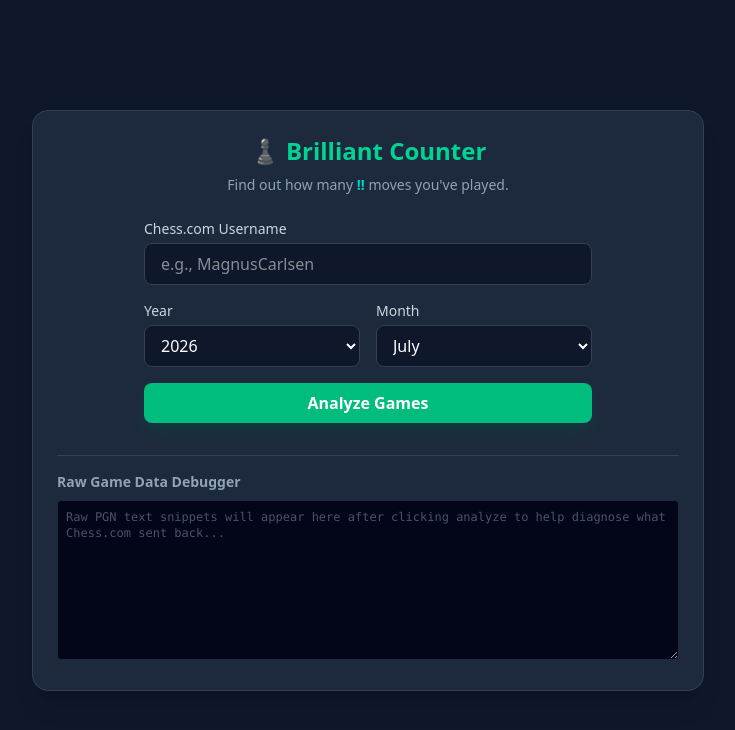
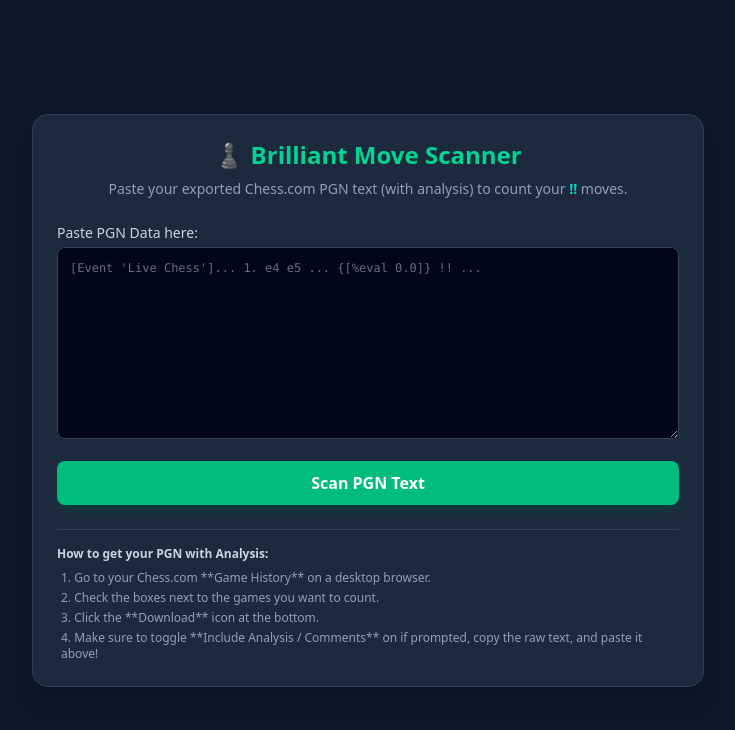
Before and after one commit to nitish-vankina/chessbrilliantcounter, a plain HTML site: page index.html in a window 1280 px wide. Shown: the whole page, without its empty margins (272-1007 px from the left). Drawn offline with nearby package versions, Linux system fonts and the light colour scheme.

Commit message:
Update UI for Brilliant Move Scanner feature

```diff
--- a/index.html
+++ b/index.html
@@ -9,153 +9,72 @@
 <body class="bg-slate-900 text-slate-100 min-h-screen flex flex-col items-center justify-center p-4">
 
     <div class="w-full max-w-2xl bg-slate-800 p-6 rounded-2xl shadow-xl border border-slate-700">
-        <h1 class="text-2xl font-bold text-center mb-2 text-emerald-400">♟️ Brilliant Counter</h1>
-        <p class="text-sm text-slate-400 text-center mb-6">Find out how many <span class="text-teal-400 font-semibold">!!</span> moves you've played.</p>
+        <h1 class="text-2xl font-bold text-center mb-2 text-emerald-400">♟️ Brilliant Move Scanner</h1>
+        <p class="text-sm text-slate-400 text-center mb-6">Paste your exported Chess.com PGN text (with analysis) to count your <span class="text-teal-400 font-semibold">!!</span> moves.</p>
 
-        <div class="space-y-4 max-w-md mx-auto">
+        <div class="space-y-4">
             <div>
-                <label for="username" class="block text-sm font-medium text-slate-300 mb-1">Chess.com Username</label>
-                <input type="text" id="username" placeholder="e.g., MagnusCarlsen"
-                    class="w-full px-4 py-2 bg-slate-900 border border-slate-700 rounded-lg focus:outline-none focus:ring-2 focus:ring-emerald-500 text-white">
+                <label for="pgnInput" class="block text-sm font-medium text-slate-300 mb-1">Paste PGN Data here:</label>
+                <textarea id="pgnInput" class="w-full h-48 p-3 bg-slate-950 text-xs font-mono rounded-lg border border-slate-700 text-slate-300 focus:outline-none focus:ring-2 focus:ring-emerald-500" placeholder="[Event 'Live Chess']... 1. e4 e5 ... {[%eval 0.0]} !! ..."></textarea>
             </div>
 
-            <div class="grid grid-cols-2 gap-4">
-                <div>
-                    <label for="yearSelect" class="block text-sm font-medium text-slate-300 mb-1">Year</label>
-                    <select id="yearSelect" class="w-full px-3 py-2 bg-slate-900 border border-slate-700 rounded-lg focus:outline-none focus:ring-2 focus:ring-emerald-500 text-white"></select>
-                </div>
-                <div>
-                    <label for="monthSelect" class="block text-sm font-medium text-slate-300 mb-1">Month</label>
-                    <select id="monthSelect" class="w-full px-3 py-2 bg-slate-900 border border-slate-700 rounded-lg focus:outline-none focus:ring-2 focus:ring-emerald-500 text-white">
-                        <option value="01">January</option>
-                        <option value="02">February</option>
-                        <option value="03">March</option>
-                        <option value="04">April</option>
-                        <option value="05">May</option>
-                        <option value="06">June</option>
-                        <option value="07">July</option>
-                        <option value="08">August</option>
-                        <option value="09">September</option>
-                        <option value="10">October</option>
-                        <option value="11">November</option>
-                        <option value="12">December</option>
-                    </select>
-                </div>
-            </div>
-
-            <button id="searchBtn" onclick="fetchBrilliantMoves()"
-                class="w-full bg-emerald-500 hover:bg-emerald-600 text-white font-semibold py-2 px-4 rounded-lg transition duration-200 shadow-lg shadow-emerald-900/40">
-                Analyze Games
+            <button id="scanBtn" onclick="scanPgnData()"
+                class="w-full bg-emerald-500 hover:bg-emerald-600 text-white font-semibold py-2.5 px-4 rounded-lg transition duration-200 shadow-lg shadow-emerald-900/40">
+                Scan PGN Text
             </button>
         </div>
 
-        <div id="status" class="mt-4 text-center text-sm text-slate-400 hidden"></div>
-
         <div id="resultCard" class="mt-6 p-6 bg-slate-900 rounded-xl border border-slate-700 text-center hidden max-w-md mx-auto">
-            <h2 class="text-gray-400 uppercase tracking-wider text-xs font-bold">Total Brilliant Moves</h2>
+            <h2 class="text-gray-400 uppercase tracking-wider text-xs font-bold">Total Brilliant Moves Found</h2>
             <p id="brilliantCount" class="text-5xl font-black text-teal-400 my-2">0</p>
-            <p id="gamesAnalyzed" class="text-xs text-slate-500">Across 0 games</p>
+            <p id="gamesAnalyzed" class="text-xs text-slate-500">Scanning complete.</p>
         </div>
 
-        <div class="mt-8 border-t border-slate-700 pt-4">
-            <h3 class="text-sm font-semibold text-slate-400 mb-2">Raw Game Data Debugger</h3>
-            <textarea id="debugBox" readonly class="w-full h-40 p-2 bg-slate-950 text-xs font-mono rounded border border-slate-800 text-slate-400" placeholder="Raw PGN text snippets will appear here after clicking analyze to help diagnose what Chess.com sent back..."></textarea>
+        <div class="mt-6 border-t border-slate-700 pt-4 text-xs text-slate-400 space-y-2">
+            <p class="font-semibold text-slate-300">How to get your PGN with Analysis:</p>
+            <ol class="list-decimal list-inside space-y-1 ml-1">
+                <li>Go to your Chess.com **Game History** on a desktop browser.</li>
+                <li>Check the boxes next to the games you want to count.</li>
+                <li>Click the **Download** icon at the bottom.</li>
+                <li>Make sure to toggle **Include Analysis / Comments** on if prompted, copy the raw text, and paste it above!</li>
+            </ol>
         </div>
     </div>
 
     <script>
-        const yearSelect = document.getElementById('yearSelect');
-        const monthSelect = document.getElementById('monthSelect');
-        const currentYear = new Date().getFullYear();
-        const currentMonth = String(new Date().getMonth() + 1).padStart(2, '0');
-
-        for (let i = currentYear; i >= 2010; i--) {
-            const option = document.createElement('option');
-            option.value = i;
-            option.text = i;
-            yearSelect.appendChild(option);
-        }
-
-        yearSelect.value = currentYear;
-        monthSelect.value = currentMonth;
-
-        async function fetchBrilliantMoves() {
-            const username = document.getElementById('username').value.trim().toLowerCase();
-            const year = yearSelect.value;
-            const month = monthSelect.value;
-            const monthText = monthSelect.options[monthSelect.selectedIndex].text;
-
-            const statusDiv = document.getElementById('status');
+        function scanPgnData() {
+            const pgnText = document.getElementById('pgnInput').value;
             const resultCard = document.getElementById('resultCard');
             const countEl = document.getElementById('brilliantCount');
             const gamesEl = document.getElementById('gamesAnalyzed');
-            const debugBox = document.getElementById('debugBox');
 
-            if (!username) {
-                alert('Please enter a username');
+            if (!pgnText.trim()) {
+                alert('Please paste some PGN data first.');
                 return;
             }
 
-            statusDiv.classList.remove('hidden');
-            resultCard.classList.add('hidden');
-            statusDiv.innerText = "Connecting to Chess.com...";
-            debugBox.value = "Fetching data...";
+            let brilliantCount = 0;
 
-            try {
-                statusDiv.innerText = `Fetching games for ${monthText} ${year}...`;
+            // 1. Scan for literal "!!" markers added by chess software exports
+            const literalMatches = pgnText.match(/!!/g);
+            if (literalMatches) {
+                brilliantCount += literalMatches.length;
+            }
 
-                const response = await fetch(`https://api.chess.com/pub/player/${username}/games/${year}/${month}`);
+            // 2. Scan for universal PGN numeric glyph codes for Brilliant Moves ($18)
+            const glyphMatches = pgnText.match(/\s\$18\b/g);
+            if (glyphMatches) {
+                brilliantCount += glyphMatches.length;
+            }
 
-                if (!response.ok) {
-                    if (response.status === 404) throw new Error("Player or archive data not found.");
-                    throw new Error("Failed to fetch data from Chess.com.");
-                }
+            // Count approximate number of games pasted based on the [Event tag
+            const gameMatches = pgnText.match(/\[Event\b/g);
+            const totalGames = gameMatches ? gameMatches.length : 1;
 
-                const data = await response.json();
-                const games = data.games || [];
-
-                if (games.length === 0) {
-                    statusDiv.innerText = "";
-                    resultCard.classList.remove('hidden');
-                    countEl.innerText = "0";
-                    gamesEl.innerText = `No games found played in ${monthText} ${year}.`;
-                    debugBox.value = "API returned an empty list of games for this month.";
-                    return;
-                }
-
-                statusDiv.innerText = `Deep scanning ${games.length} games...`;
-
-                let brilliantCount = 0;
-                let debugText = `Total Games Found: ${games.length}\n\n--- FIRST 2 GAMES RAW TEXT SNIPPETS ---\n`;
-
-                games.forEach((game, index) => {
-                    if (game.pgn) {
-                        // Capture text for the first couple of games to see what Chess.com gave us
-                        if (index < 2) {
-                            debugText += `\n[Game #${index + 1}]\n${game.pgn.substring(0, 400)}...\n`;
-                        }
-
-                        // Count standard patterns
-                        const literalMatches = game.pgn.match(/!!/g);
-                        if (literalMatches) brilliantCount += literalMatches.length;
-
-                        const glyphMatches = game.pgn.match(/\s\$18\b/g);
-                        if (glyphMatches) brilliantCount += glyphMatches.length;
-                    }
-                });
-
-                debugBox.value = debugText;
-
-                statusDiv.classList.add('hidden');
-                resultCard.classList.remove('hidden');
-                countEl.innerText = brilliantCount;
-                gamesEl.innerText = `Analyzed ${games.length} games from ${monthText} ${year}.`;
-
-            } catch (error) {
-                statusDiv.innerText = `Error: ${error.message}`;
-                statusDiv.classList.remove('hidden');
-                debugBox.value = `Error encountered: ${error.message}`;
-            }
+            // Display Results
+            resultCard.classList.remove('hidden');
+            countEl.innerText = brilliantCount;
+            gamesEl.innerText = `Scanned text containing roughly ${totalGames} game archive(s).`;
         }
     </script>
 </body>
```
